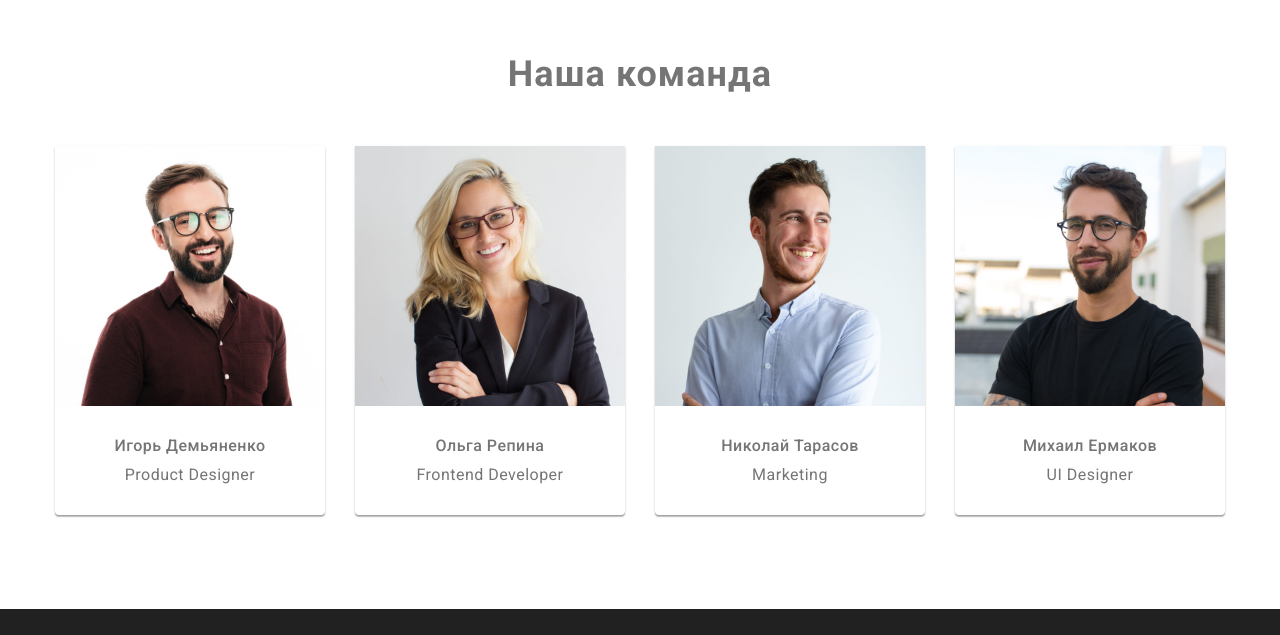
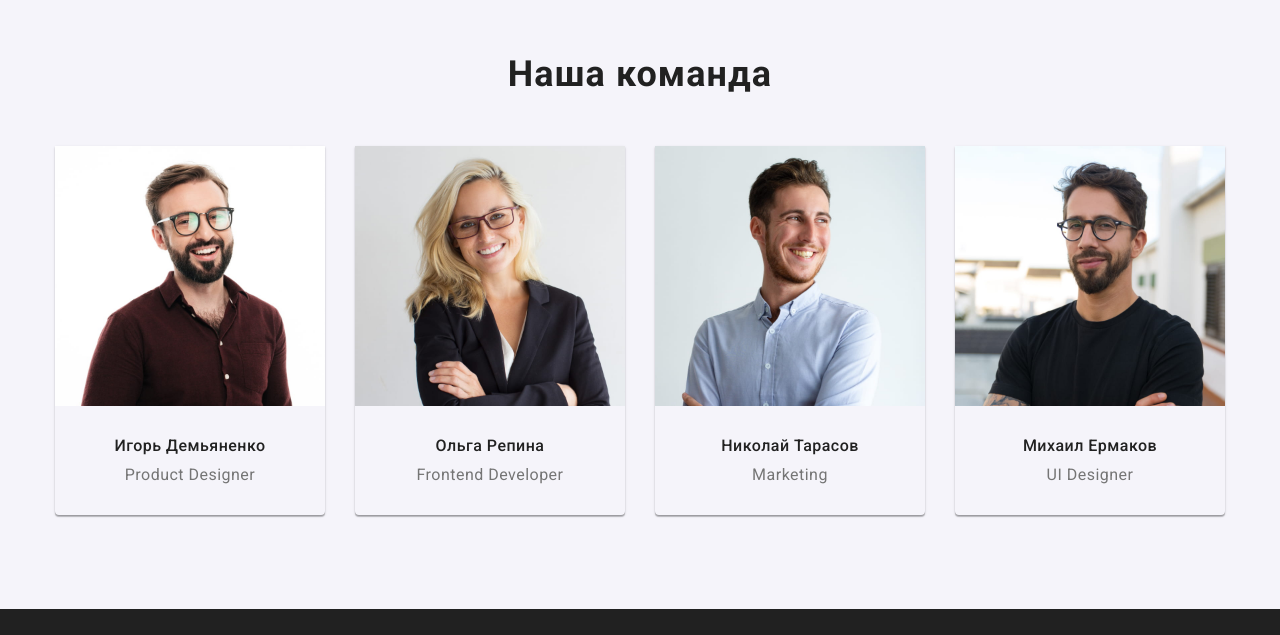
Before and after one commit to TrueZheka/goit-markup-hw-03, a plain HTML site: page index.html in a window 1280 px wide. Shown: the part 1505-2140 px from the top of the page. Drawn offline with nearby package versions, Linux system fonts and the light colour scheme.

Commit message:
Вроде всё!

```diff
--- a/css/style.css
+++ b/css/style.css
@@ -253,7 +253,7 @@ a {
 
 /*--------TEAM---------------------*/
 .team {
-  background-color: var(--secondary-bg-color);
+  background-color: #f5f4fa;
 }
 
 .team-list {
@@ -268,7 +268,7 @@ a {
   line-height: 1.17;
   text-align: center;
   letter-spacing: 0.03em;
-  color: var(--secondary-text-color);
+  color: var(--second-text-color);
 }
 
 .team-item {
@@ -296,7 +296,7 @@ a {
   font-size: 16px;
   line-height: 1.19;
   letter-spacing: 0.03em;
-  color: var(--secondary-text-color);
+  color: var(--second-text-color);
 }
 
 .team-item-text {
```
